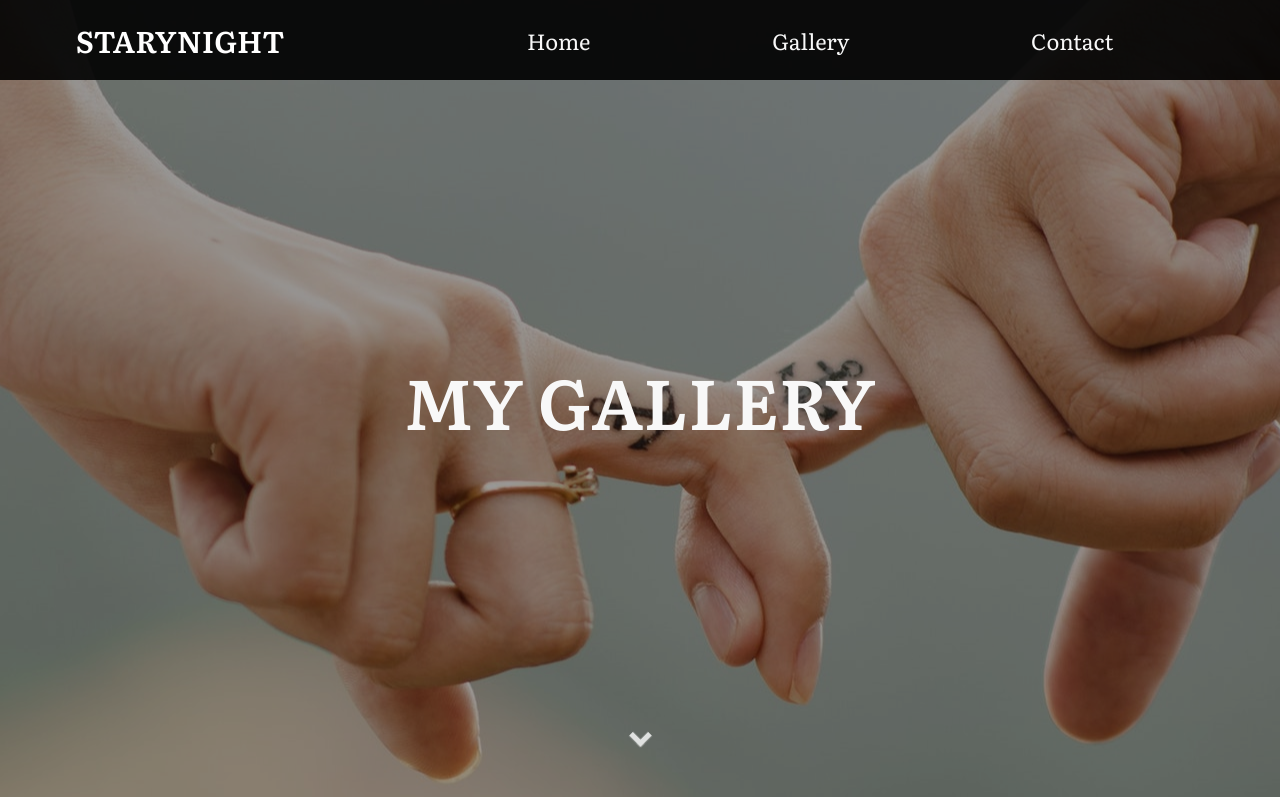
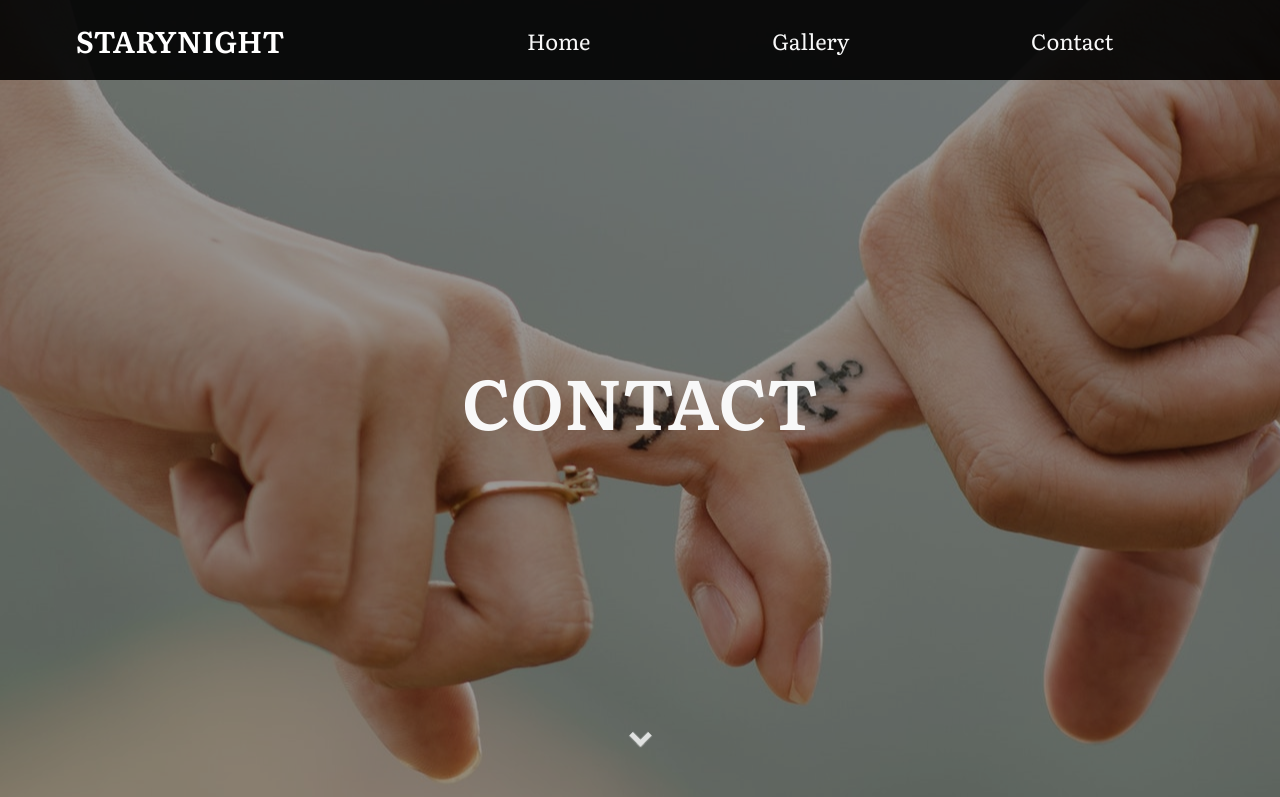
Before and after one commit to DallinRodgers/Website-for-wife-photography, a plain HTML site: page contact.html in a window 1280 px wide. Shown: the top 797 px of the page. Drawn offline with Linux system fonts and the light colour scheme.

Commit message:
Update contact.html
updated title

```diff
--- a/contact.html
+++ b/contact.html
@@ -34,7 +34,7 @@
     <main>
       <section id="showcase--gallery">
         <div class="showcase__content showcase-bg-dark">
-          <h1 class="showcase__content-title">My Gallery</h1>
+          <h1 class="showcase__content-title">Contact</h1>
           <div class="down__arrow"></div>
         </div>
       </section>
```
